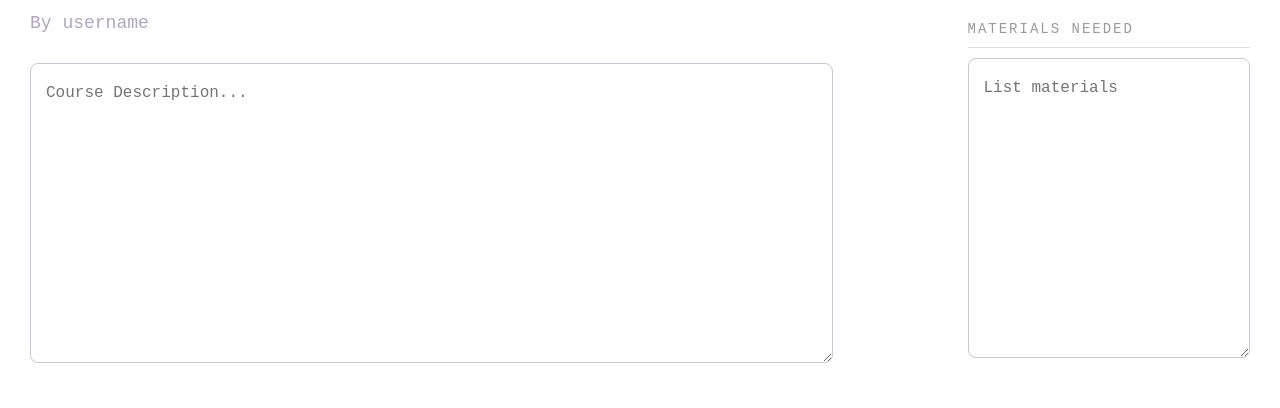
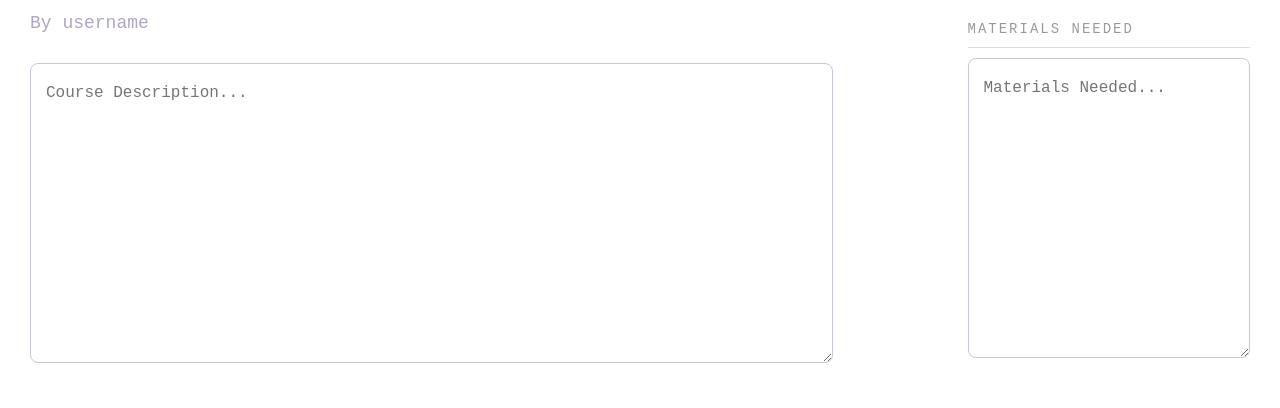
Before and after one commit to Aliecake/courseDirectory, a React (Create React App) app in the folder client/: page /create-course in a window 1280 px wide. Shown: the part 309-717 px from the top of the page. Built offline with nearby package versions, Linux system fonts and the light colour scheme.

Commit message:
spelling error on materials

```diff
--- a/client/src/components/Course/CreateCourse.js
+++ b/client/src/components/Course/CreateCourse.js
@@ -72,12 +72,12 @@ export default class CreateCourse extends Component {
                         <h4>Materials Needed</h4>
                         <textarea
                           id="materialsNeeded"
-                          name="masterialsNeeded"
+                          name="materialsNeeded"
                           type="text"
                           className=""
                           value={materialsNeeded}
                           onChange={this.change}
-                          placeholder="List materials"
+                          placeholder="Materials Needed..."
                         />
                       </li>
                     </ul>
```
